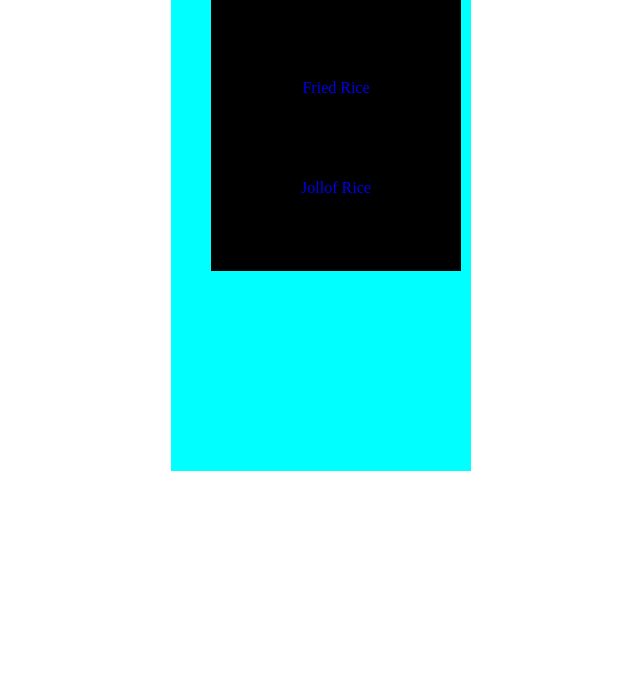
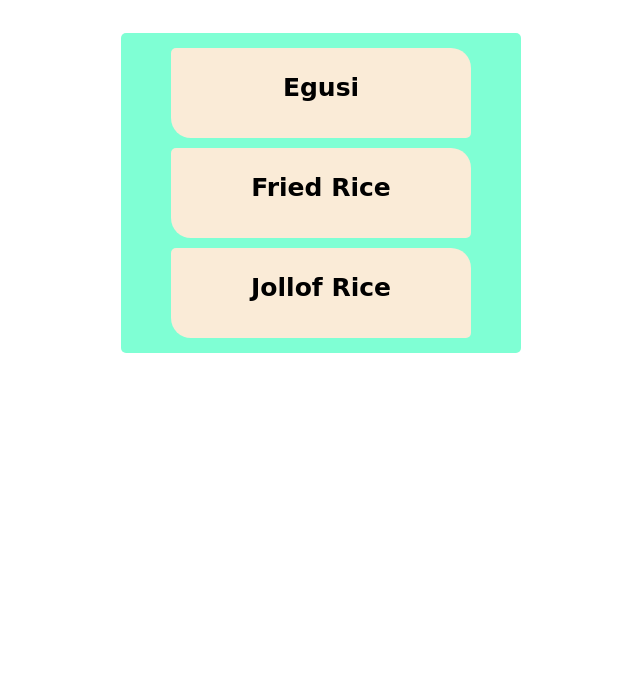
Before and after one commit to Hafsat100/odin-recipes, a plain HTML site: page index.html in a window 1280 px wide. Shown: the part 109-800 px from the top of the page, without its empty margins (319-959 px from the left). Drawn offline with Linux system fonts and the light colour scheme.

Commit message:
add all the css to homepage

```diff
--- a/index.html
+++ b/index.html
@@ -12,11 +12,14 @@
                 <h1>Odin Recipes</h1>
             </div>
             <div class="content">
-                <ul class="recipe">
-                    <div class="jollof list"><li><a href="recipes/egusi.html" alt="noopener">Egusi</a></li></div>
-                    <div class="jollof list"><li><a href="recipes/fried-rice.html" alt="noopener">Fried Rice</a></li></div>
-                    <div class="jollof list"><li><a href="recipes/jollof-rice.html" alt="noopener">Jollof Rice</a></li></div>
-                </ul>
+                <div class="recipe">
+
+                    <div class="egusi list"><a href="recipes/egusi.html" alt="noopener">Egusi</a></div>
+                    <div class="fried list"><a href="recipes/fried-rice.html" alt="noopener">Fried Rice</a></div>
+                    <div class="jollof list"><a href="recipes/jollof-rice.html" alt="noopener">Jollof Rice</a></div>
+
+                </div>
+
             </div>
         </div>
 
--- a/style.css
+++ b/style.css
@@ -1,38 +1,46 @@
 html {
     box-sizing: border-box;
-  }
+}
   *,
   *::before,
   *::after {
     box-sizing: inherit;
-  }
+}
 
 .header{
     text-align: center;
+    margin-bottom: 50px;
+    font-size: 25px;
+    font-family:Verdana, Geneva, Tahoma, sans-serif
 }
 .content{
-    width: 300px;
-    height: 500px;
+    background-color:aquamarine;
+    width: 400px;
     margin: 0 auto;
-    background-color: aqua;
-}
-
-div .list{
-    list-style: none;
-}
-
-.list a {
-    text-decoration: none;
+    padding: 15px;
+    border-radius: 5px;
+    font-family: cursive;
 }
 .recipe{
+    width: 300px;
     margin: 0 auto;
 }
+.egusi,
 .jollof,
-.fried,
-.egusi{
-    padding: 8px;
-    width: 250px;
-    height: 100px;
-    background-color: black;
+.fried{
+    height: 90px;
+    background-color: antiquewhite;
     text-align: center;
+    font-size: 25px;
+    font-weight: 700;
+    padding: 25px;
+    border-radius: 5px 20px;
 }
+.egusi,
+.fried{
+    margin-bottom: 10px;
+}
+div .list a{
+    text-decoration: none;
+    color:black;
+}
```
